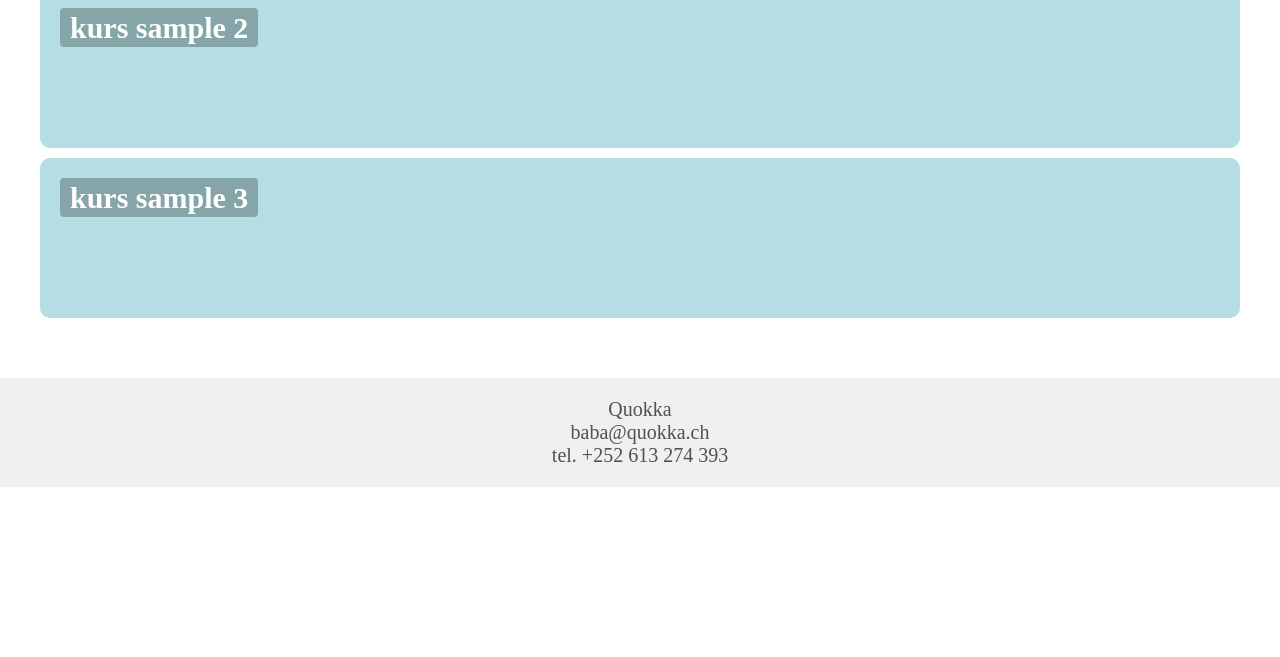
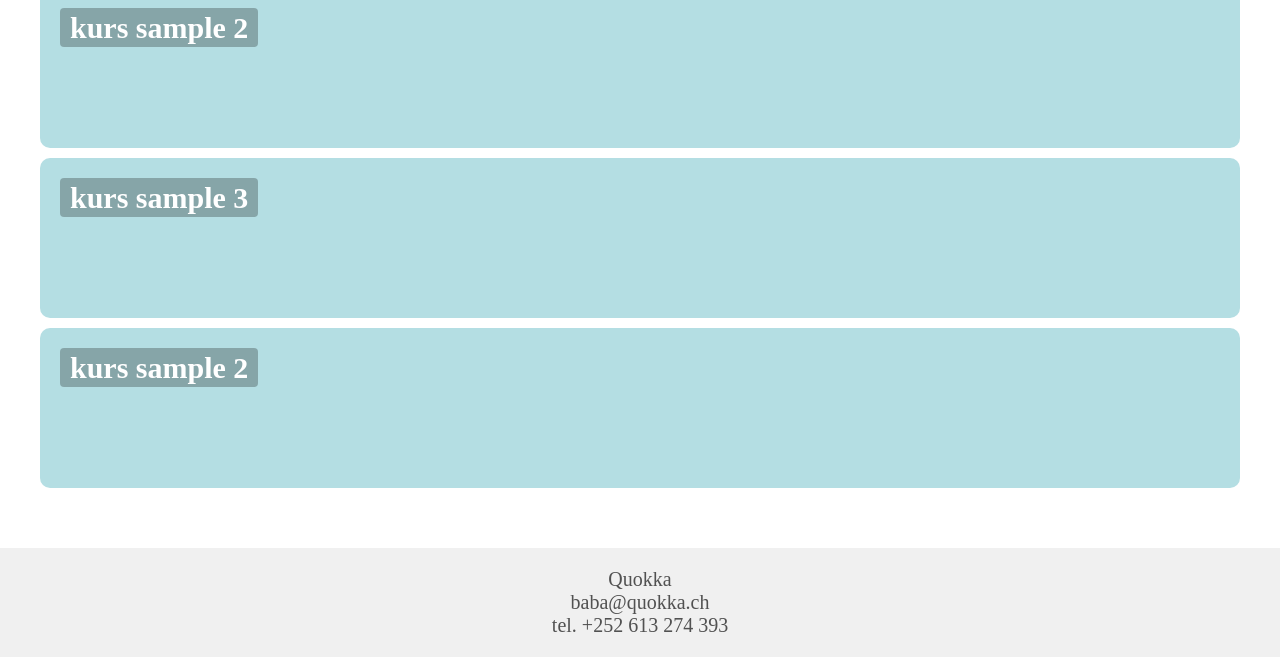
Before and after one commit to borim3000/Quokka, a plain HTML site: page angebote.html in a window 1280 px wide. Shown: the part 443-1100 px from the top of the page. Before the commit the page ends 930 px from the top, so only its background shows below. Drawn offline with Linux system fonts and the light colour scheme; a web font is replaced by a local one.

Commit message:
Update angebote.html

```diff
--- a/angebote.html
+++ b/angebote.html
@@ -59,6 +59,9 @@
             <a href="/angebote/kurs1.html"><div class="angebot">
                 <div class="marker">kurs sample 3</div>
             </div></a>
+            <a href="/angebote/kurs1.html"><div class="angebot">
+                <div class="marker">kurs sample 2</div>
+            </div></a>
         </div>
     </main>
 
```
